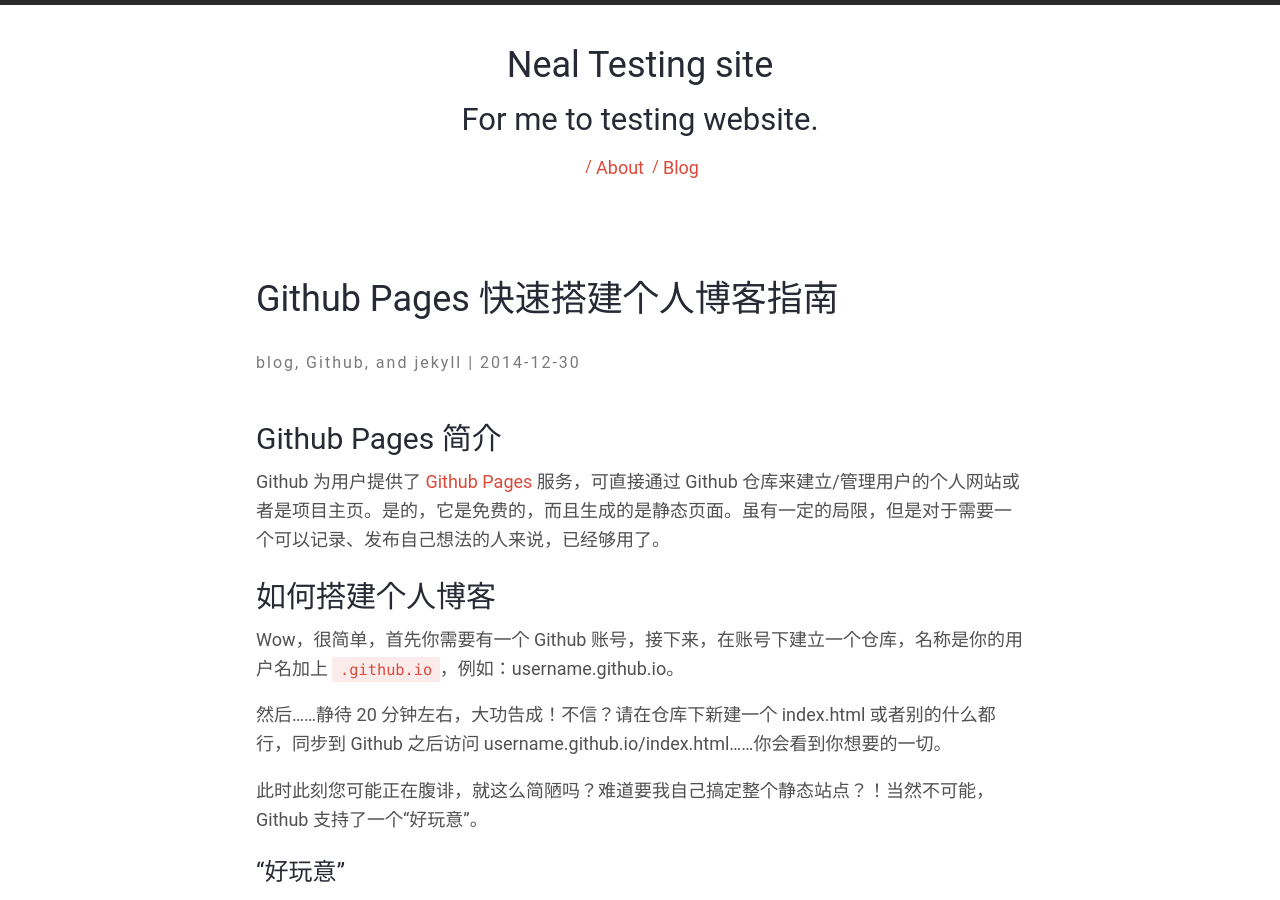
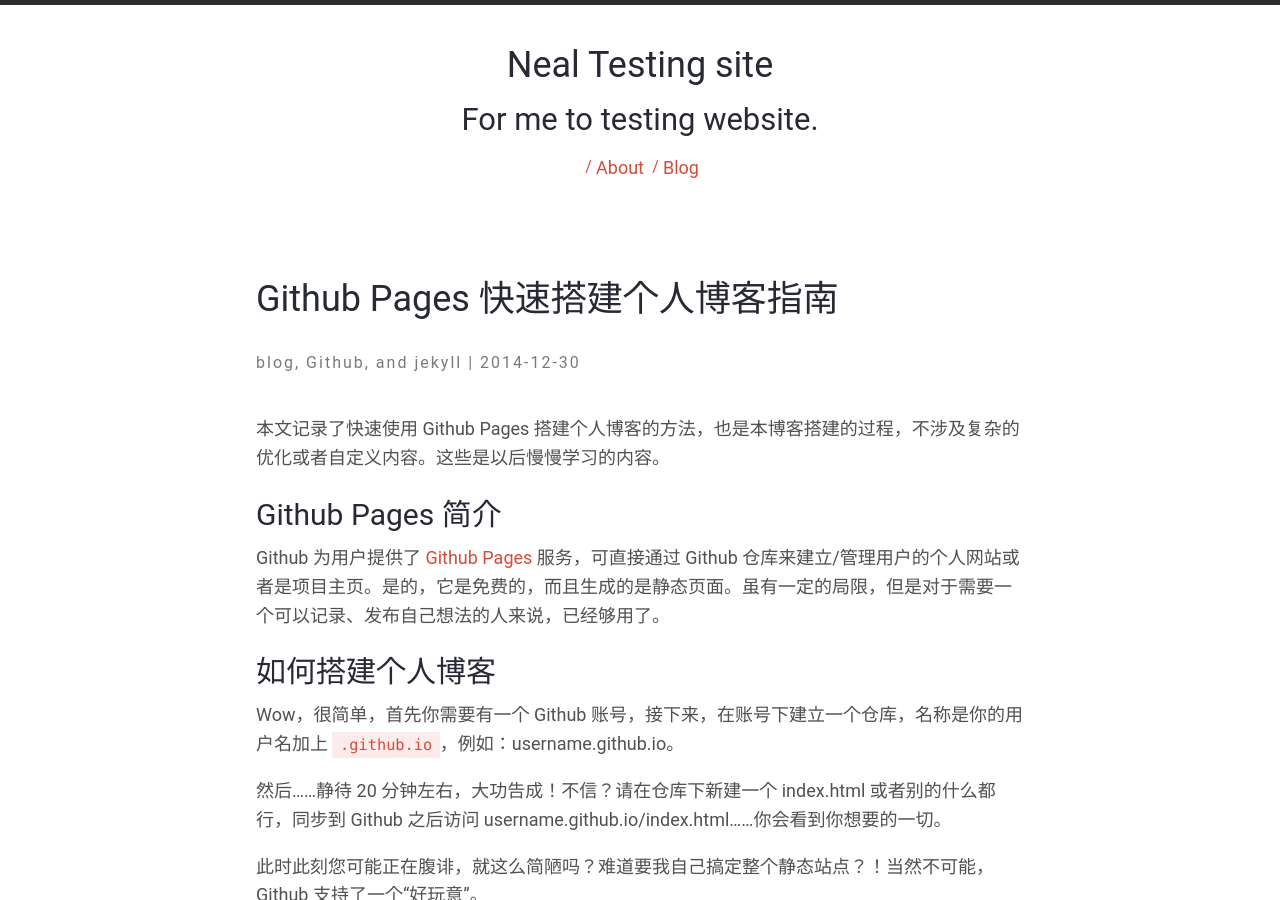
Before and after one commit to nealzhu/nealzhu.github.io, a Jekyll site: the page built from _posts/2014-12-30-quickly-build-blog-with-github-pages.md, in a window 1280 px wide and 900 px high. Built offline with Jekyll 4.4.1, drawn with Linux system fonts in a browser that asks for light colours; nearby versions of some CDN libraries; some web fonts are replaced; comment, search, counter and statistics services are not loaded.

Commit message:
文章更新
1、修正发布时间；
2、添加预览段落。

```diff
--- a/_posts/2014-12-30-quickly-build-blog-with-github-pages.md
+++ b/_posts/2014-12-30-quickly-build-blog-with-github-pages.md
@@ -1,13 +1,15 @@
 ---
 layout: post
 title:  "Github Pages 快速搭建个人博客指南"
-date:   2014-12-30 13:42:00
+date:   2014-12-30 16:24:30
 description: 本文记录了快速使用 Github pages 搭建个人博客的方法，也是本博客搭建的过程，不涉及复杂的优化或者自定义内容。
 categories:
 - blog
 - Github
 - jekyll
 ---
+
+本文记录了快速使用 Github Pages 搭建个人博客的方法，也是本博客搭建的过程，不涉及复杂的优化或者自定义内容。这些是以后慢慢学习的内容。
 
 ### Github Pages 简介
 
```
